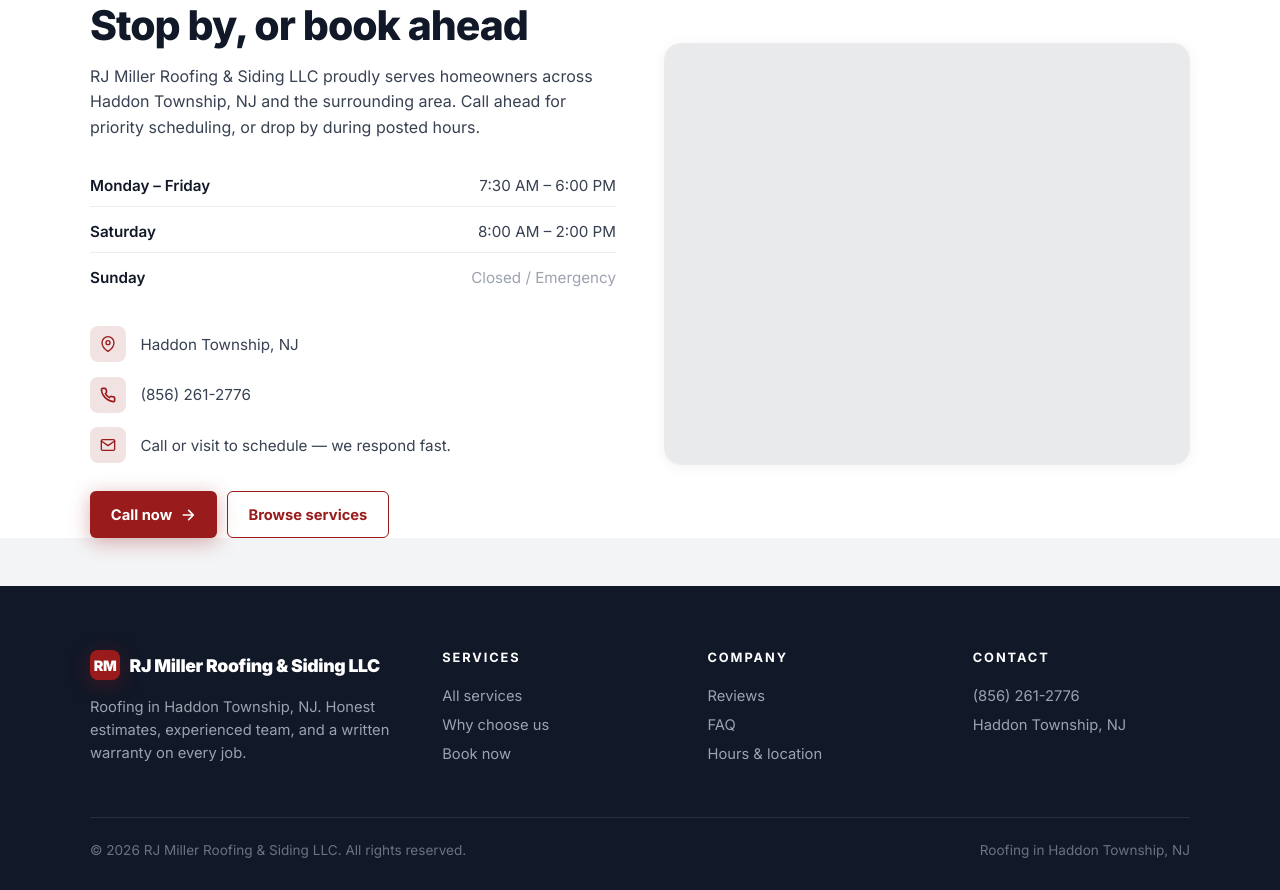
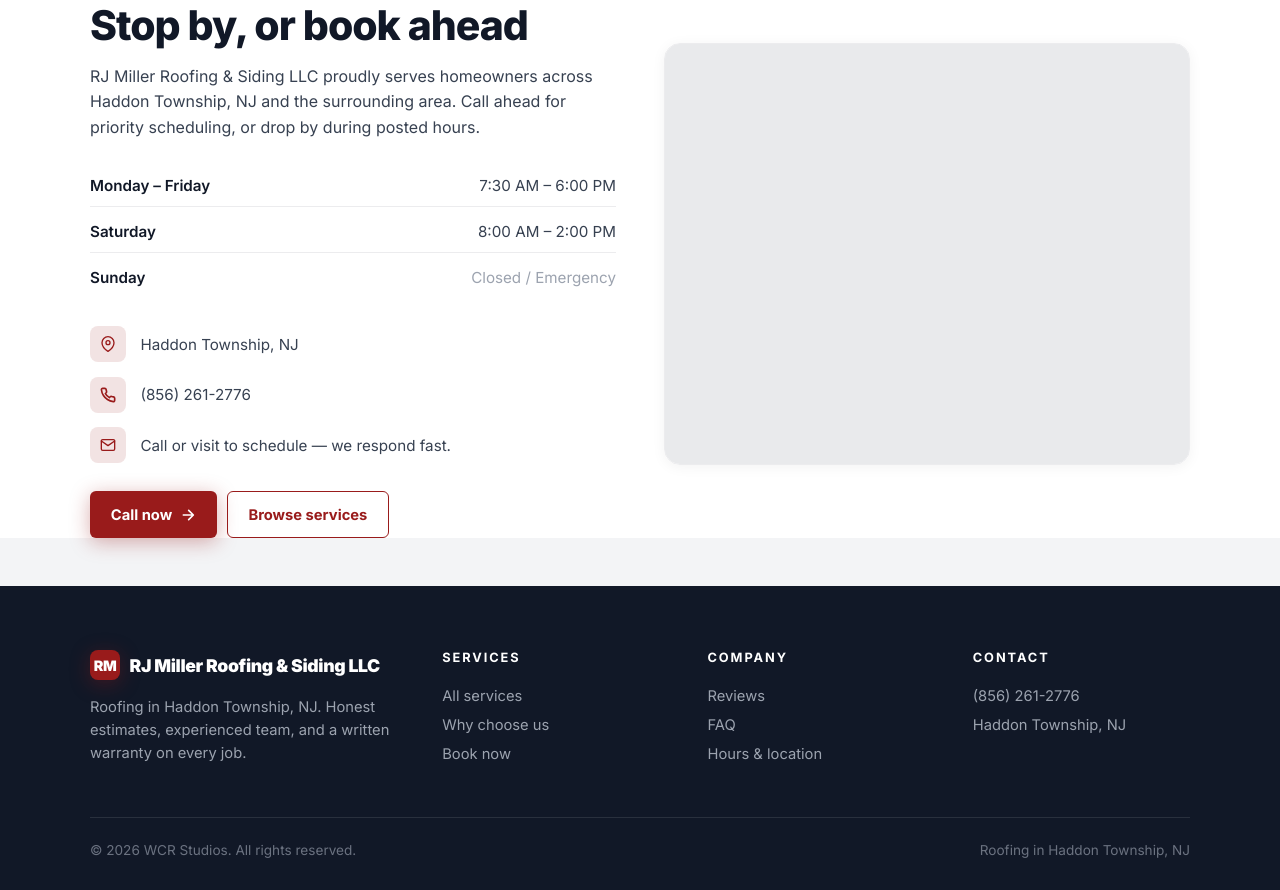
Before and after one commit to Wrenbjor/trades--rj-miller-roofing-and-siding-llc, a plain HTML site: page index.html in a window 1280 px wide. Shown: the part 4665-5555 px from the top of the page. Drawn offline with nearby package versions, Linux system fonts and the light colour scheme; no server answers.

Commit message:
Update site

```diff
--- a/index.html
+++ b/index.html
@@ -605,7 +605,7 @@
     </div>
   </div>
   <div class="foot-bottom">
-    <div>&copy; 2026 RJ Miller Roofing &amp; Siding LLC. All rights reserved.</div>
+    <div>&copy; 2026 WCR Studios. All rights reserved.</div>
     <div>Roofing in Haddon Township, NJ</div>
   </div>
 </footer>
```
